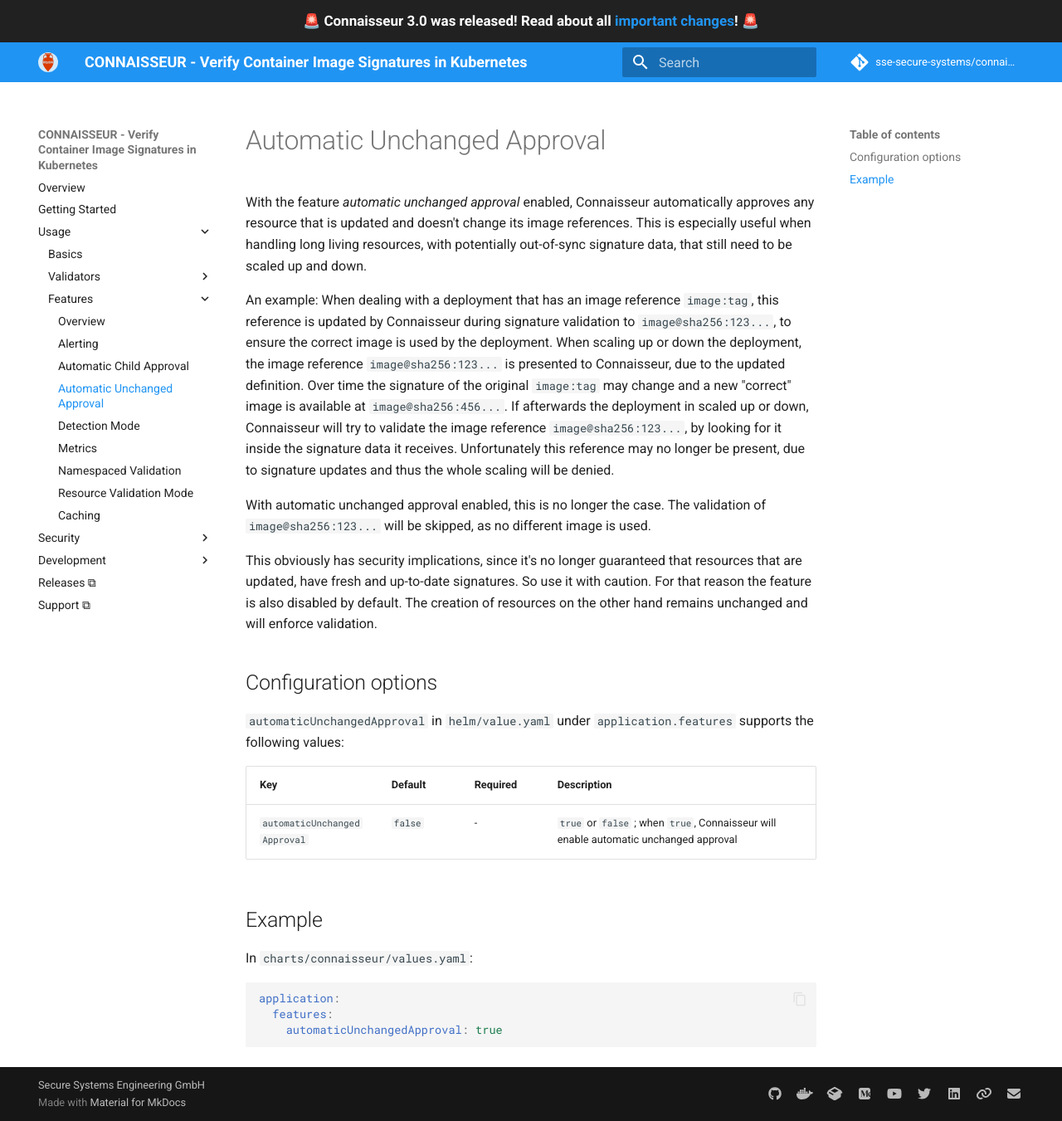
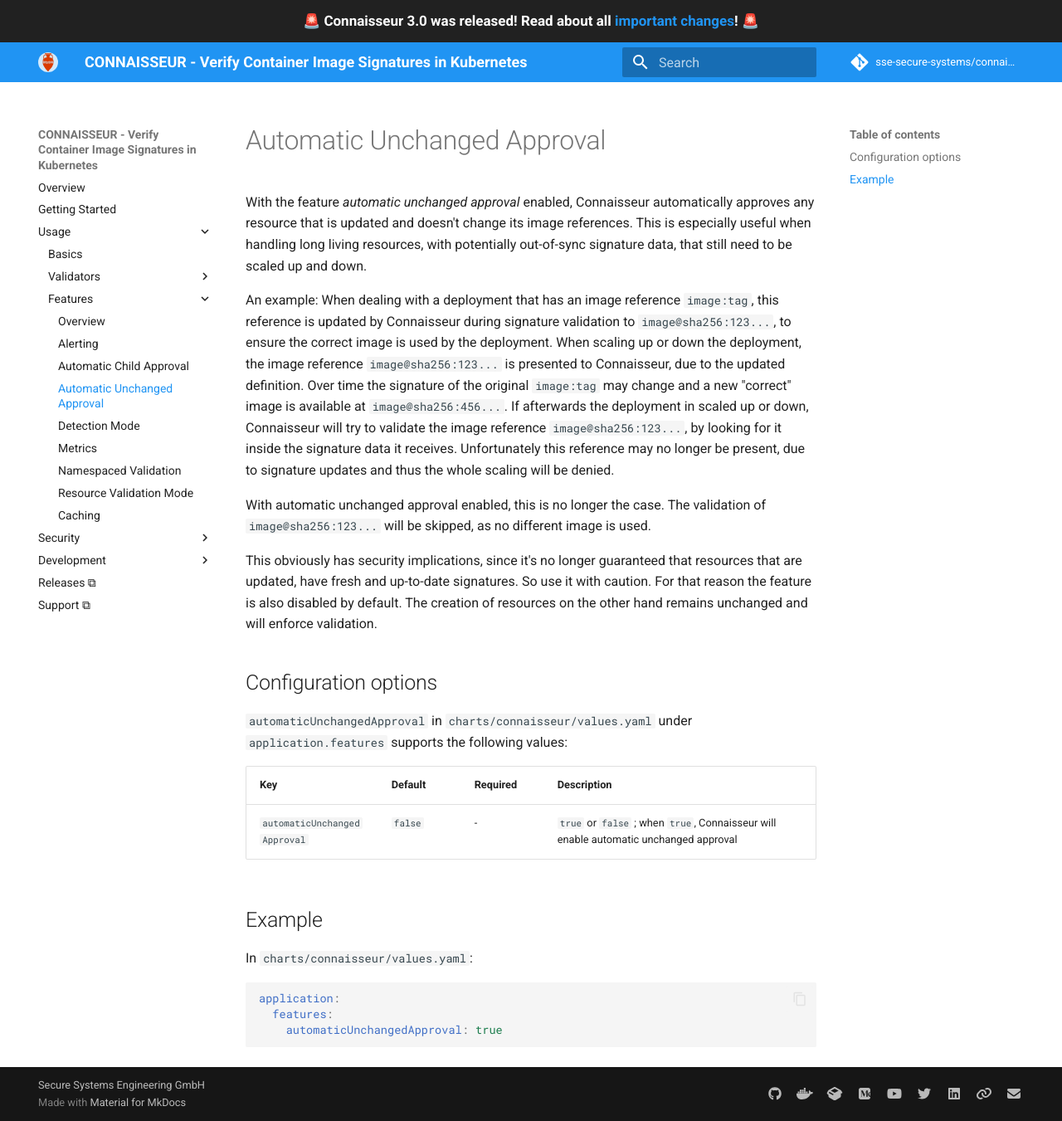
Before and after one commit to sse-secure-systems/connaisseur, an MkDocs documentation site: the page built from docs/features/automatic_unchanged_approval.md, in a window 1280 px wide and 1351 px high. Shown: the whole window at 83% size. Built offline with MkDocs 1.6.1 and Material for MkDocs 9.7.7, drawn with Linux system fonts in a browser that asks for light colours; comment, search, counter and statistics services are not loaded; the version menu is left out.

Commit message:
docs: Fix vaules.yaml reference

```diff
--- a/docs/features/automatic_unchanged_approval.md
+++ b/docs/features/automatic_unchanged_approval.md
@@ -19,7 +19,7 @@
 
 ## Configuration options
 
-`automaticUnchangedApproval` in `helm/value.yaml` under `application.features` supports the following values:
+`automaticUnchangedApproval` in `charts/connaisseur/values.yaml` under `application.features` supports the following values:
 
 | Key | Default | Required | Description |
 | - | - | - | - |
```
